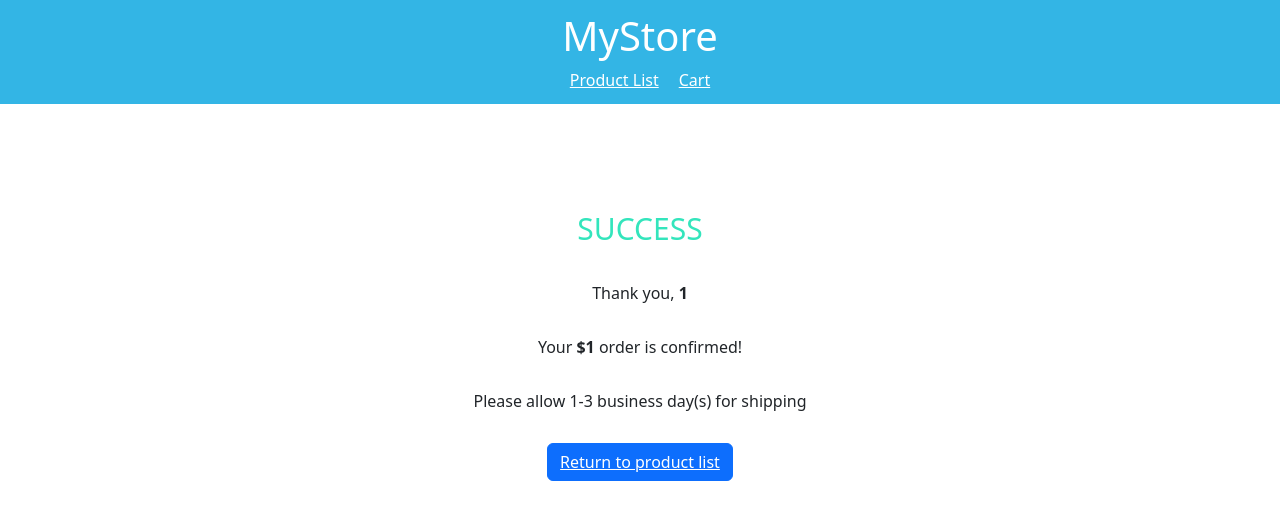
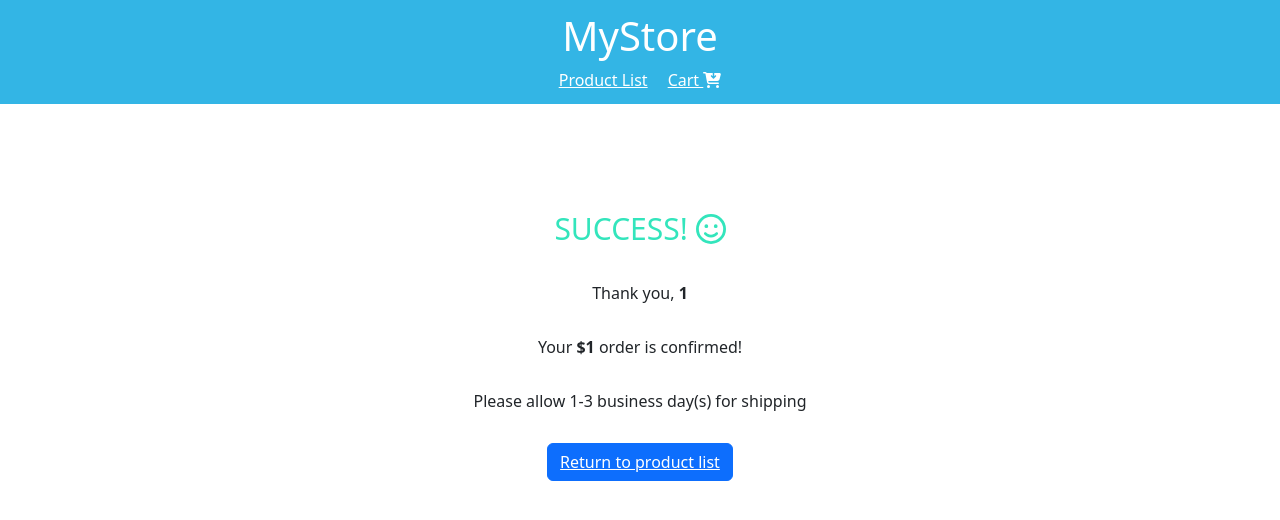
Before and after one commit to mahmoudelmekwed/my-store, an Angular app: page /success/1/1 in a window 1280 px wide. Shown: the top 520 px of the page. Built offline with nearby package versions, Linux system fonts and the light colour scheme.

Commit message:
Add icons

```diff
--- a/package.json
+++ b/package.json
@@ -19,6 +19,11 @@
     "@angular/platform-browser": "^14.1.0",
     "@angular/platform-browser-dynamic": "^14.1.0",
     "@angular/router": "^14.1.0",
+    "@fortawesome/angular-fontawesome": "^0.11.1",
+    "@fortawesome/fontawesome-svg-core": "^6.1.1",
+    "@fortawesome/free-brands-svg-icons": "^6.1.1",
+    "@fortawesome/free-regular-svg-icons": "^6.1.1",
+    "@fortawesome/free-solid-svg-icons": "^6.1.1",
     "@ng-bootstrap/ng-bootstrap": "^13.0.0",
     "@popperjs/core": "^2.10.2",
     "bootstrap": "^5.2.0",
--- a/src/app/app.module.ts
+++ b/src/app/app.module.ts
@@ -13,6 +13,7 @@ import { NgbModule } from '@ng-bootstrap/ng-bootstrap';
 import { ProductItemDetailComponent } from './product-item-detail/product-item-detail.component';
 import { ConfirmationComponent } from './confirmation/confirmation.component';
 import { CustomerComponent } from './customer/customer.component';
+import { FontAwesomeModule } from '@fortawesome/angular-fontawesome';
 
 
 @NgModule({
@@ -31,7 +32,8 @@ import { CustomerComponent } from './customer/customer.component';
     AppRoutingModule,
     HttpClientModule,
     FormsModule,
-    NgbModule
+    NgbModule,
+    FontAwesomeModule
   ],
   providers: [],
   bootstrap: [AppComponent]
--- a/src/app/confirmation/confirmation.component.html
+++ b/src/app/confirmation/confirmation.component.html
@@ -1,7 +1,7 @@
 <div class="confirmation-container">
     <div class="confirmation-items ">
         <div class="confirmation-header confirmation-item">
-            SUCCESS
+            SUCCESS! <fa-icon [icon]="fasmile"></fa-icon>
         </div>
         <div class="confirmation-item">Thank you, <b>{{ firstName }}</b></div>
         <div class="confirmation-item">Your <b>${{ totalPrice }}</b> order is confirmed!</div>
--- a/src/app/confirmation/confirmation.component.ts
+++ b/src/app/confirmation/confirmation.component.ts
@@ -1,5 +1,6 @@
 import { Component, OnInit } from '@angular/core';
 import { ActivatedRoute } from '@angular/router';
+import { faSmile } from '@fortawesome/free-regular-svg-icons';
 
 @Component({
   selector: 'app-confirmation',
@@ -10,6 +11,7 @@ export class ConfirmationComponent implements OnInit {
 
   firstName: string | null = '';
   totalPrice: number | null = 0;
+  fasmile = faSmile;
 
   constructor(private route : ActivatedRoute) { }
 
--- a/src/app/header/header.component.html
+++ b/src/app/header/header.component.html
@@ -2,6 +2,6 @@
     <h1>MyStore</h1>
     <div>
         <a routerLink="/">Product List</a>
-        <a routerLink="cart/">Cart</a>
+        <a routerLink="cart/">Cart <fa-icon [icon]="facart"></fa-icon> </a>
     </div>
 </div>
--- a/src/app/header/header.component.ts
+++ b/src/app/header/header.component.ts
@@ -1,4 +1,5 @@
 import { Component, OnInit } from '@angular/core';
+import { faCartArrowDown } from '@fortawesome/free-solid-svg-icons';
 
 @Component({
   selector: 'app-header',
@@ -6,7 +7,7 @@ import { Component, OnInit } from '@angular/core';
   styleUrls: ['./header.component.css']
 })
 export class HeaderComponent implements OnInit {
-
+   facart = faCartArrowDown;
   constructor() { }
 
   ngOnInit(): void {
```
Also changed, not shown: 1 other file (tests, documents, lock files or other folders).
